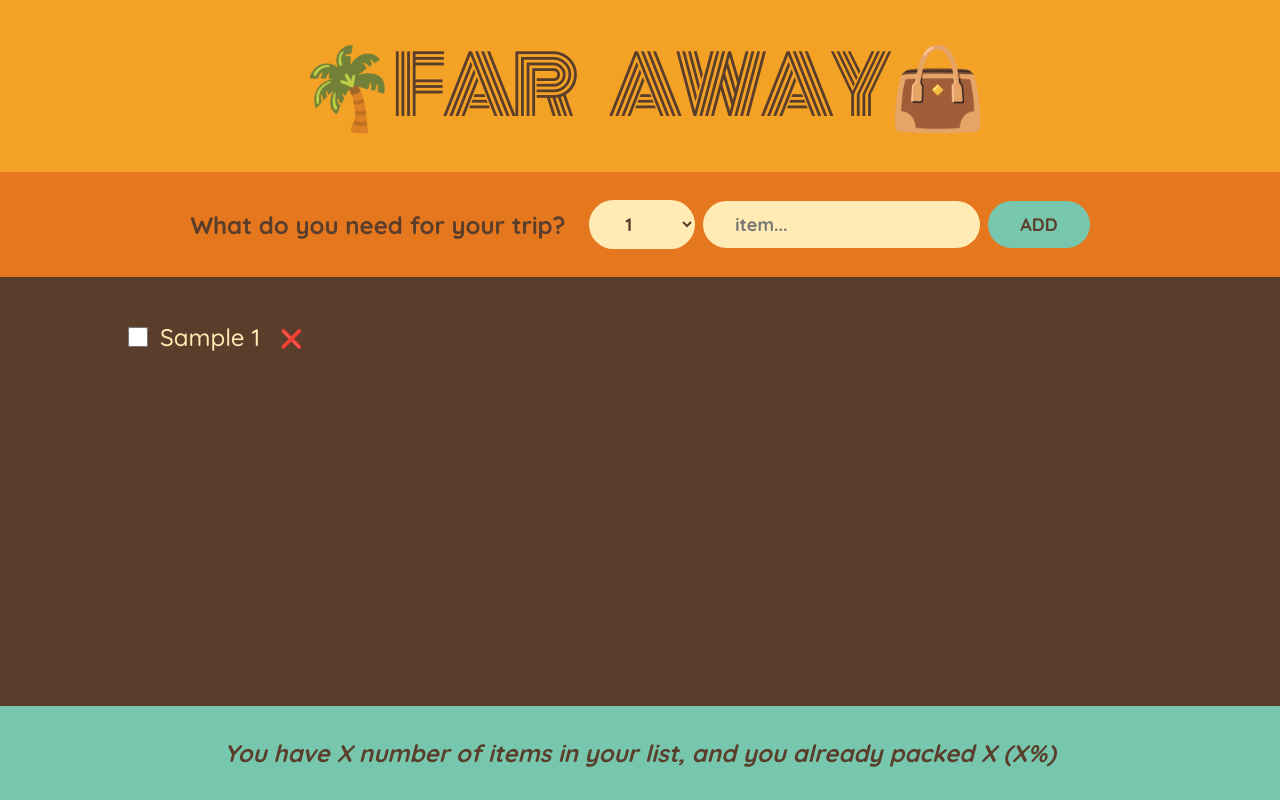
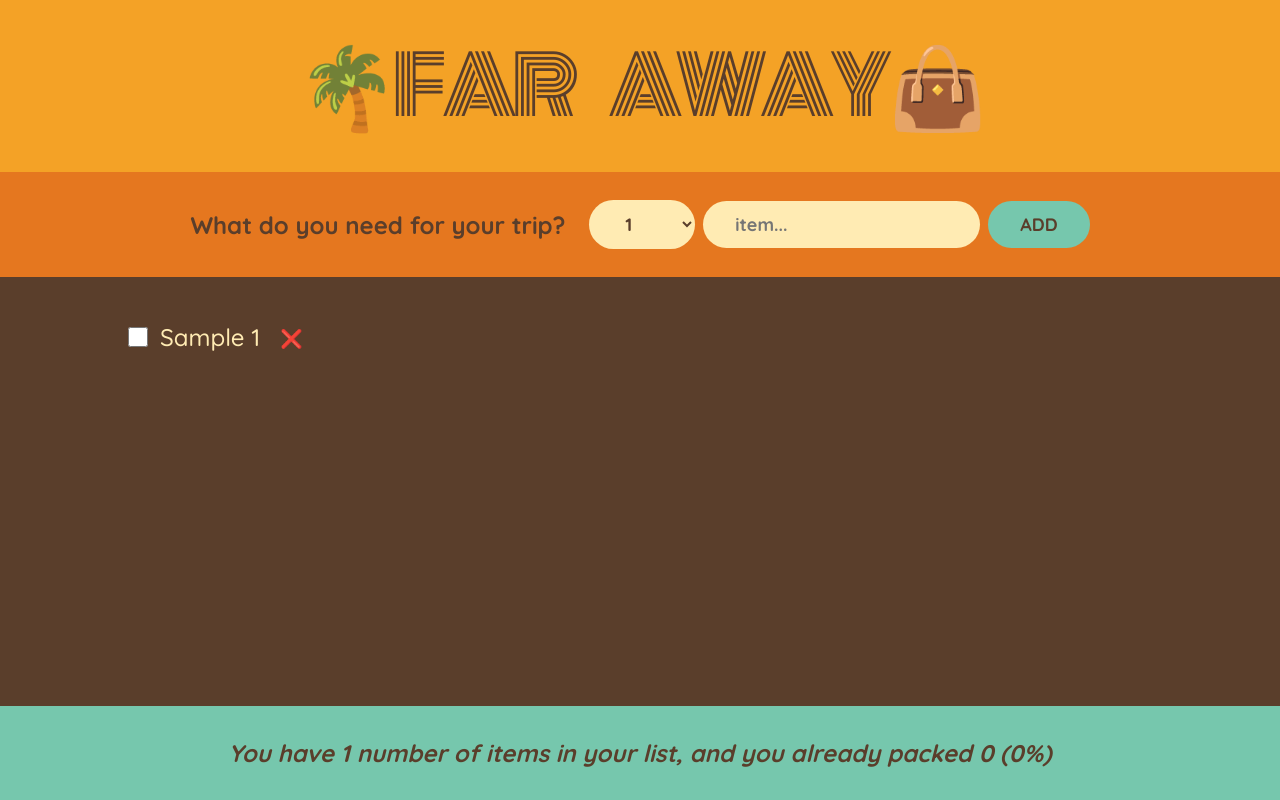
Before and after one commit to its-rohitrawat/travel-list, a React (Create React App) app: page / in a window 1280 px wide. Both pictures are taken after typing "Sample" into the empty fields and a click on the button "ADD". Built offline with nearby package versions, Linux system fonts and the light colour scheme.

Commit message:
added clean footer section

```diff
--- a/src/App.js
+++ b/src/App.js
@@ -26,7 +26,7 @@ export default function App(){
             <Logo />
             <Form onAddItems = {handleAddItems}/>
             <PackingList  items ={items} onDelItem = {handleDelItem} onToggleItem = {handleToggleItem}/>
-            <Stats />
+            <Stats items={items} />
         </div>
 
         )
@@ -78,7 +78,7 @@ function PackingList({items, onDelItem , onToggleItem} ){
             key={item.id}
             item={item}
             onDelItem={onDelItem}
-            onToggleItem={onToggleItem}   // ✅ PASS IT
+            onToggleItem={onToggleItem}
           />
         ))}
       </ul>
@@ -98,10 +98,22 @@ function Item({ item , onDelItem, onToggleItem}){
         </li>
 }
 
-function Stats(){
+function Stats({items}){
+    if(!items.length)
+        return (<p className="stats">
+        <em>Start adding items to your packing list 😇.</em>
+        </p>)
+
+    const numItems = items.length
+    const packeditems = items.filter((item) => item.packed).length
+    const percentage = Math.round((packeditems / numItems * 100))
+
     return <footer className="stats">
         <em>
-            You have X number of items in your list, and you already packed X (X%)
+            {percentage === 100 ? "you are ready to go for your trip ✈️" :
+            ` You have ${numItems} number of items in your list, and you already packed ${packeditems} (${percentage}%)`
+            }
+
         </em>
     </footer>
 }
```
